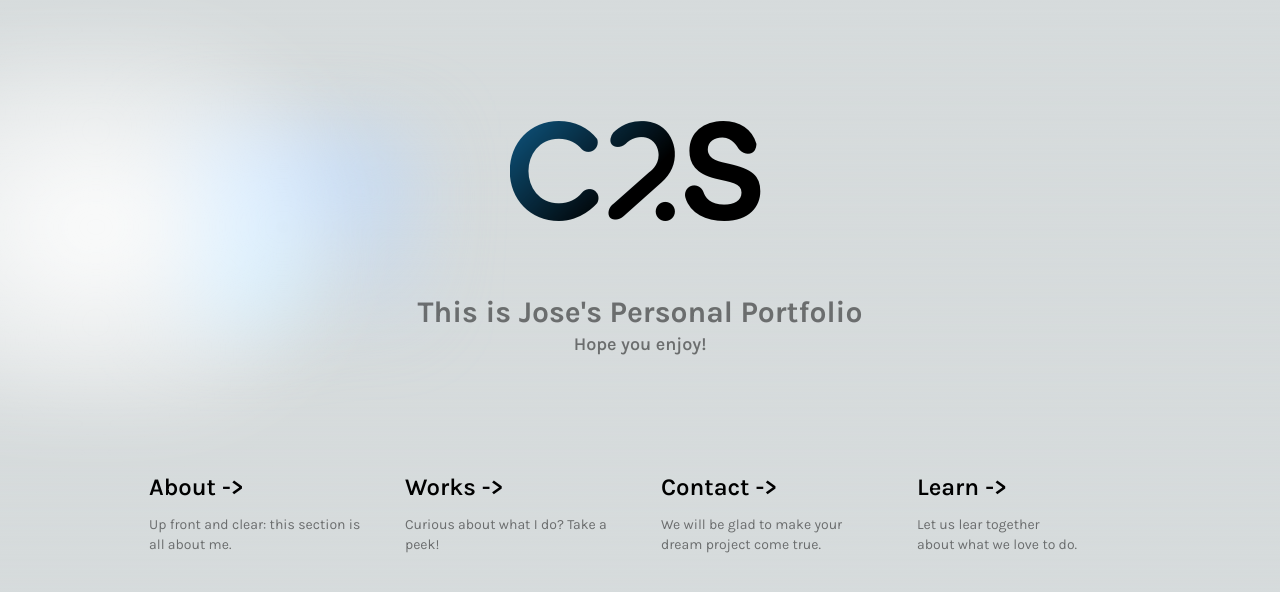
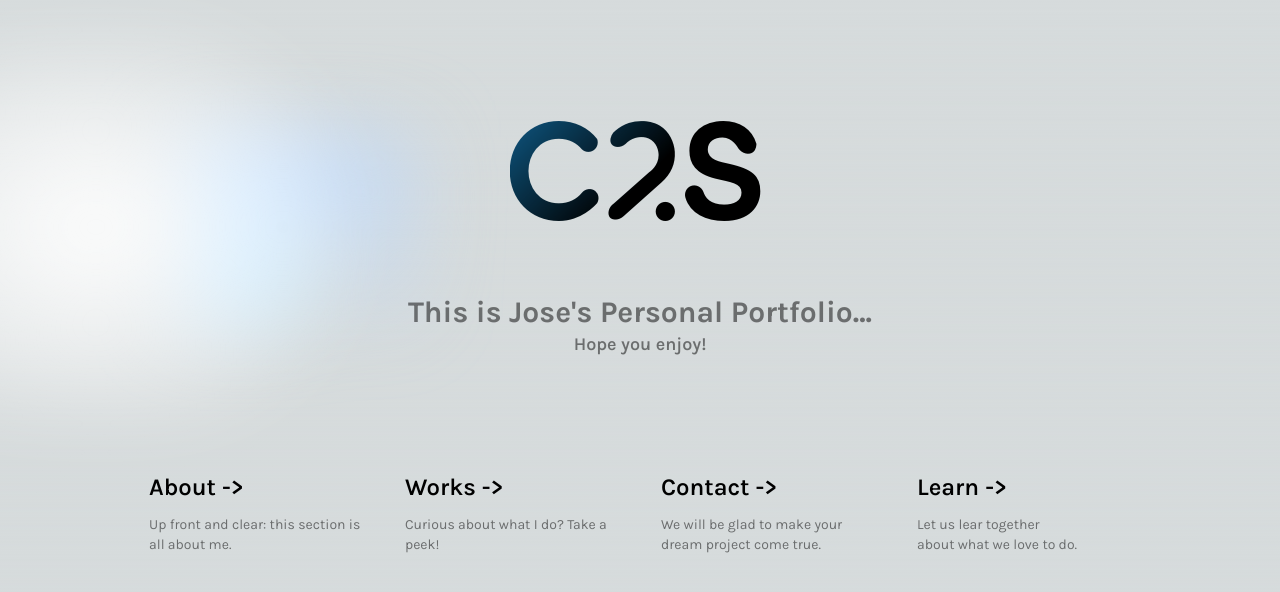
Before and after one commit to joseernestoroldan/c2sPortfolio, a Next.js app: page / in a window 1280 px wide. Shown: the top 592 px of the page. Built offline with nearby package versions, Linux system fonts and the light colour scheme.

Commit message:
triple point

```diff
--- a/app/(sections)/works/page.tsx
+++ b/app/(sections)/works/page.tsx
@@ -7,7 +7,7 @@ import WorkCardBeta from "@/components/works/WorkCardBeta";
 const WorksPage = async () => {
   const works = await getData("works");
   return (
-    <div className="w-full pt-44 h-auto">
+    <div className="w-full pt-32 h-auto">
       <Container>
         <div className="w-full flex flex-row flex-wrap space-y-12">
           {works.map(
--- a/app/page.tsx
+++ b/app/page.tsx
@@ -8,7 +8,7 @@ export default function Home() {
           <h1 className="font-bold  animate-portada">C2S</h1>
           <div className="flex flex-col justify-center items-center">
             <h2 className="text-xl sm:text-3xl  font-bold animation-subtitle text-center">
-              This is Jose&apos;s Personal Portfolio
+              This is Jose&apos;s Personal Portfolio...
             </h2>
             <h2 className=" text-lg font-semibold animation-subtitle text-center">
               Hope you enjoy!
--- a/components/works/WorkCardBeta.tsx
+++ b/components/works/WorkCardBeta.tsx
@@ -37,7 +37,7 @@ const WorkCard = ({
           <Link href={"#"} className="font-bold underline">
             Read More
           </Link>
-          <div className="flex flex-row justify-start items-start space-x-4">
+          <div className="flex flex-row justify-start items-center space-x-4">
             <p className="font-bold">Links:</p>
 
             {externalLink && (
```
